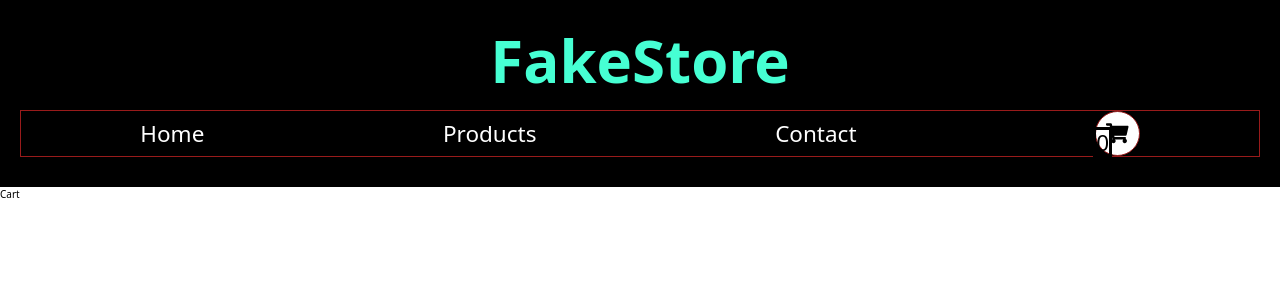
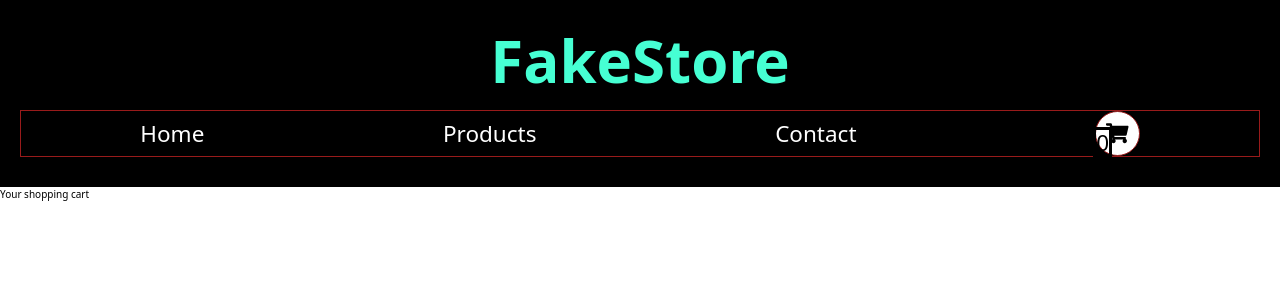
Before and after one commit to presh-031/Fakestore, a React (Create React App) app: page /cart in a window 1280 px wide. Shown: the top 300 px of the page. Built offline with nearby package versions, Linux system fonts and the light colour scheme.

Commit message:
now marking out cart page with cart items

```diff
--- a/src/pages/Cart.jsx
+++ b/src/pages/Cart.jsx
@@ -1,5 +1,14 @@
+import { useSelector } from "react-redux";
+
 const Cart = () => {
-  return <div>Cart</div>;
+  const cart = useSelector((state) => state.cart);
+
+  console.log(cart);
+  return (
+    <div>
+      <h2>Your shopping cart</h2>
+    </div>
+  );
 };
 
 export default Cart;
```
